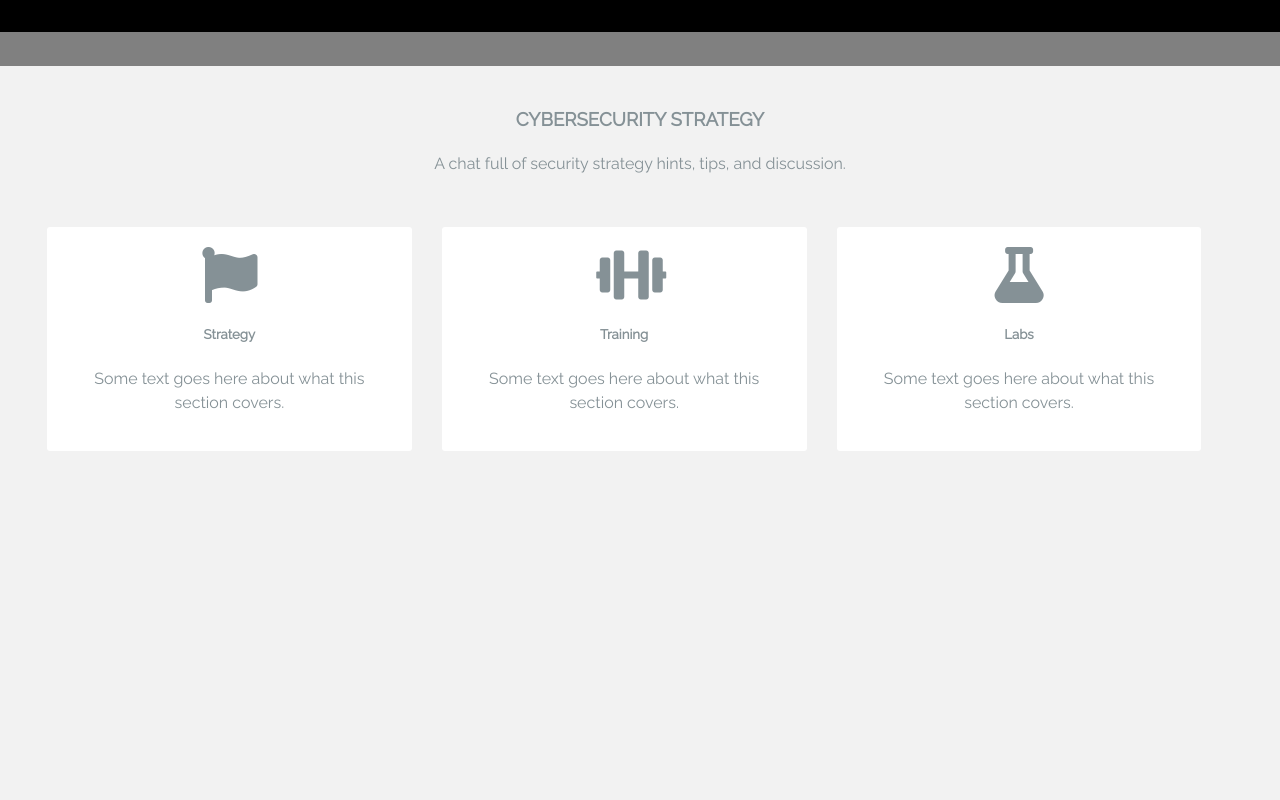
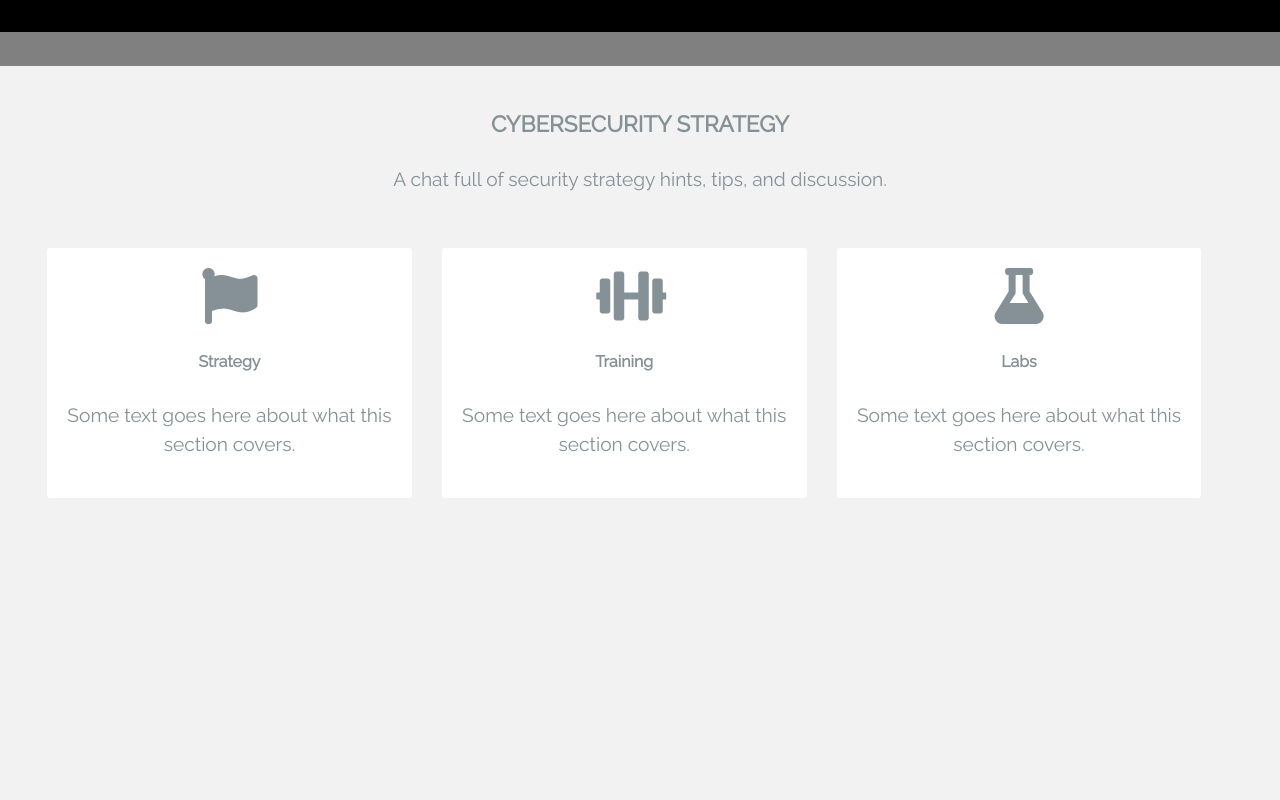
Before and after one commit to CisoJourney/CisoJourney, a PHP site: page / in a window 1280 px wide. Run offline with PHP 8.4, Linux system fonts and the light colour scheme; some libraries are stand-ins or nearby versions.

Commit message:
Building initial theme

```diff
--- a/main.css
+++ b/main.css
@@ -3,7 +3,7 @@ body {
   margin: 0;
   font-family: 'Raleway', arial, sans;
   background-color: #f2f2f2;
-  font-size: 1em;
+  font-size: 1.2em;
   line-height: 1.5;
   color: #859196;
 }
```
